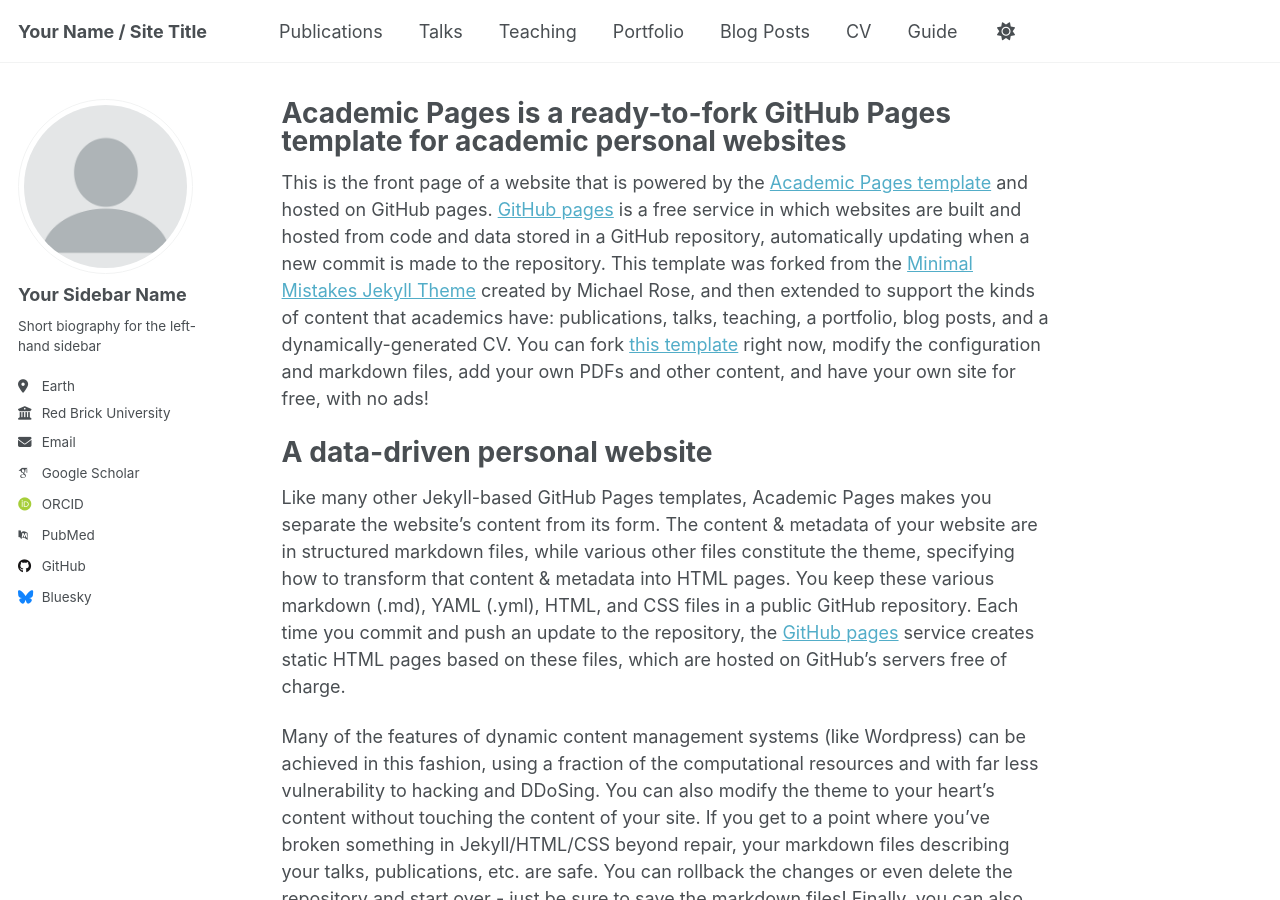
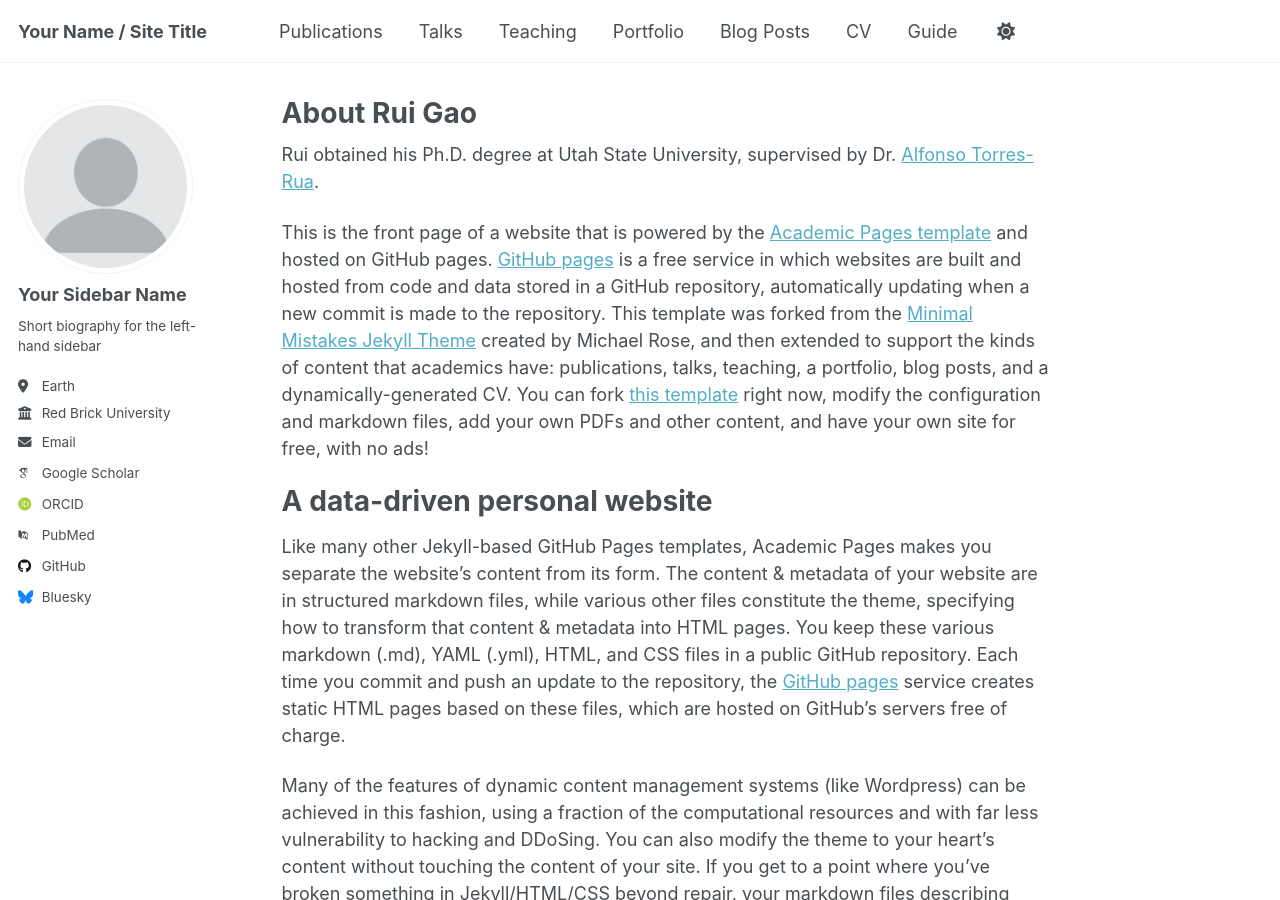
Before and after one commit to RuiGao9/RuiGao9.github.io, a Jekyll site: the page built from _pages/about.md, in a window 1280 px wide and 900 px high. Built offline with Jekyll 4.4.1, drawn with Linux system fonts in a browser that asks for light colours; some web fonts are replaced.

Commit message:
Update about.md

```diff
--- a/_pages/about.md
+++ b/_pages/about.md
@@ -1,11 +1,12 @@
 ---
 permalink: /
-title: "Academic Pages is a ready-to-fork GitHub Pages template for academic personal websites"
+title: "About Rui Gao"
 author_profile: true
 redirect_from:
   - /about/
   - /about.html
 ---
+Rui obtained his Ph.D. degree at Utah State University, supervised by Dr. [Alfonso Torres-Rua](https://engineering.usu.edu/cee/people/faculty/torres-alfonso).
 
 This is the front page of a website that is powered by the [Academic Pages template](https://github.com/academicpages/academicpages.github.io) and hosted on GitHub pages. [GitHub pages](https://pages.github.com) is a free service in which websites are built and hosted from code and data stored in a GitHub repository, automatically updating when a new commit is made to the repository. This template was forked from the [Minimal Mistakes Jekyll Theme](https://mmistakes.github.io/minimal-mistakes/) created by Michael Rose, and then extended to support the kinds of content that academics have: publications, talks, teaching, a portfolio, blog posts, and a dynamically-generated CV. You can fork [this template](https://github.com/academicpages/academicpages.github.io) right now, modify the configuration and markdown files, add your own PDFs and other content, and have your own site for free, with no ads!
 
```
